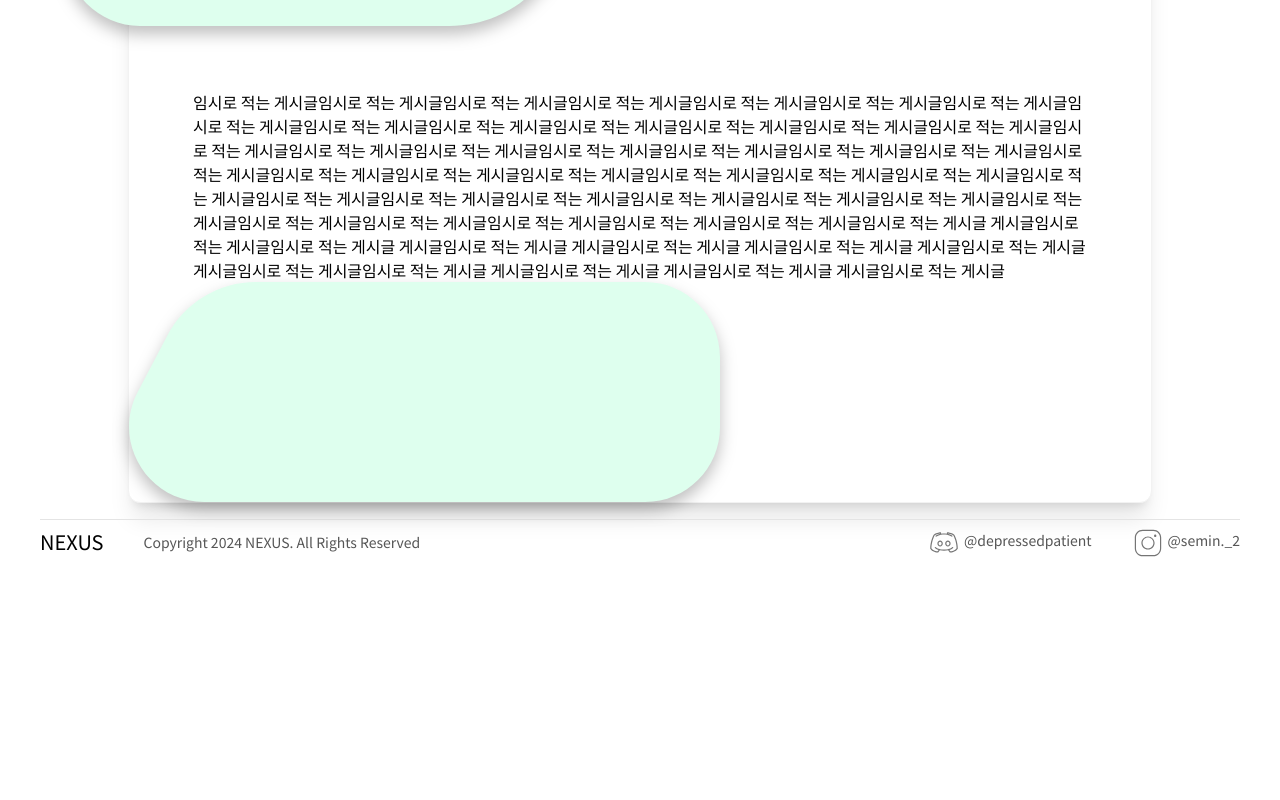
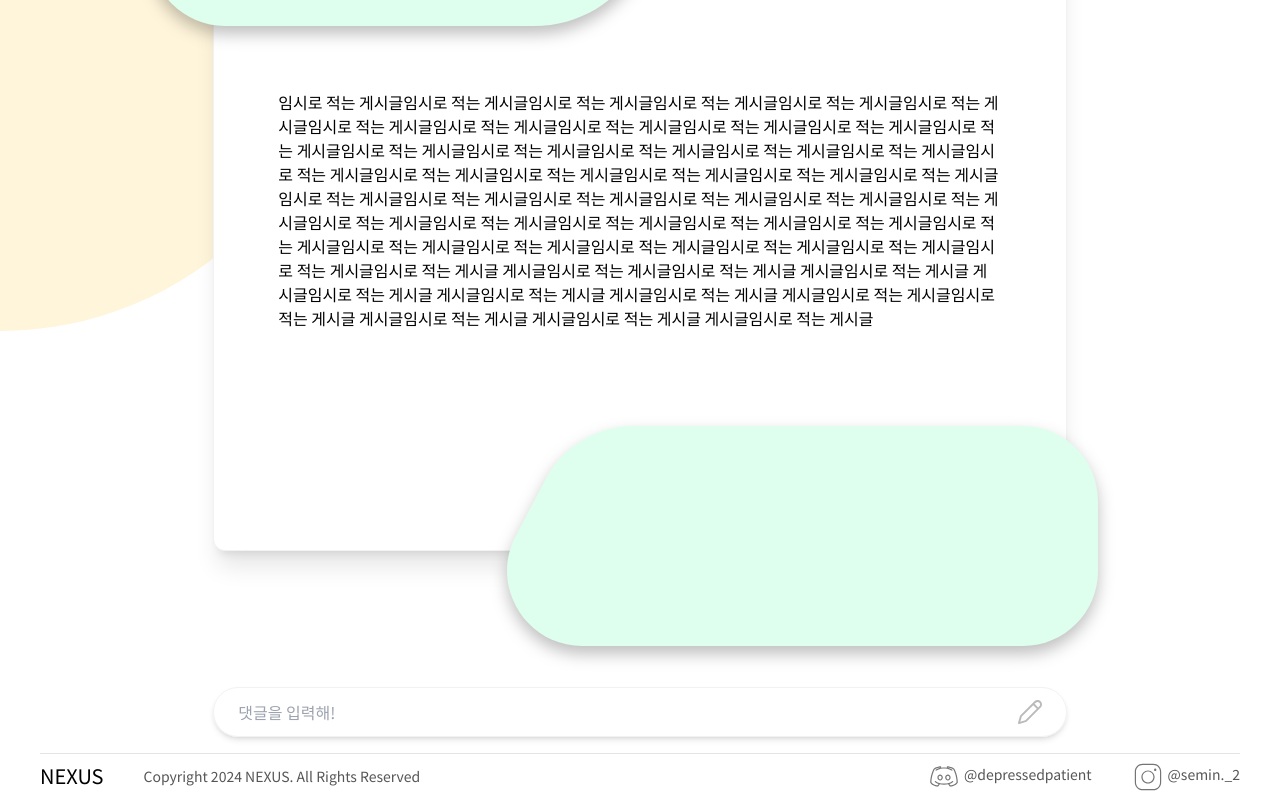
Before and after one commit to wwwcomcomcomcom/nexus-fe, a React (Vite) app: page /post/1 in a window 1280 px wide. Shown: the part 580-1380 px from the top of the page. Before the commit the page ends 1146 px from the top, so only its background shows below. Built offline with nearby package versions, Linux system fonts and the light colour scheme.

Commit message:
post page layout + post comment input

```diff
--- a/src/page/PostPage.tsx
+++ b/src/page/PostPage.tsx
@@ -2,6 +2,7 @@ import { useNavigate, useParams } from "react-router-dom";
 import GreenTopBox from "../component/elements/greenTopBox";
 import LeftArrowIcon from "../component/elements/LeftArrowIcon";
 import GreenBottomBox from "../component/elements/GreenBottomBox";
+import PencilIcon from "../component/icons/PencilIcon";
 
 function PostPage() {
   const param = useParams();
@@ -17,8 +18,9 @@ function PostPage() {
         </span>
       </div>
       <main className="flex flex-col pt-10 items-center">
-        <div className="w-4/5">
-          <div className="bg-white border border-[#F2F2F2] rounded-xl w-full shadow-xl">
+        <div className="w-[700px] h-[700px] rounded-full absolute bg-[#FFF5DB] left-0 -z-10 -translate-x-1/2"></div>
+        <div className="w-2/3 flex flex-col">
+          <div className="bg-white border border-[#F2F2F2] rounded-xl w-full shadow-xl mb-24">
             <GreenTopBox className="relative -top-16 -left-16" />
             <p className="mx-16">
               임시로 적는 게시글임시로 적는 게시글임시로 적는 게시글임시로 적는
@@ -39,8 +41,22 @@ function PostPage() {
               게시글 게시글임시로 적는 게시글 게시글임시로 적는 게시글
               게시글임시로 적는 게시글
             </p>
-            <GreenBottomBox />
+            <div className="flex justify-end">
+              <GreenBottomBox className=" translate-x-8 translate-y-24" />
+            </div>
           </div>
+          <label
+            className="w-full flex mt-10 border border-[#F2F2F2] rounded-full px-6 py-1 shadow-md"
+            htmlFor="commentInput"
+          >
+            <input
+              id="commentInput"
+              type="text"
+              placeholder="댓글을 입력해!"
+              className="grow outline-none"
+            ></input>
+            <PencilIcon className="w-6" />
+          </label>
         </div>
         {/* <div className="grid gap-4 px-4 md:gap-8 md:px-6 w-[40%] z-0 relative ">
           <div className="flex bg-[#FFF5DB] w-[700px] h-[700px] rounded-full z-0 absolute top-56 -translate-x-64"></div>
```
